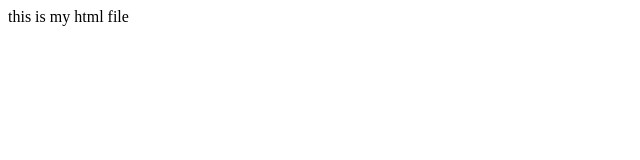
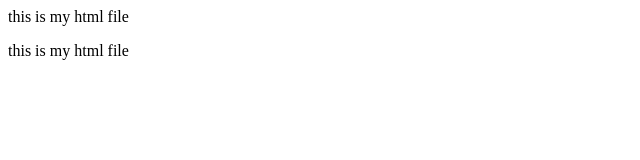
Before and after one commit to mohammedmajeedkhan-lgtm/maj-project, a plain HTML site: page index.html in a window 1280 px wide. Shown: the whole page, without its empty margins (0-640 px from the left). Drawn offline with Linux system fonts and the light colour scheme.

Commit message:
new commit

```diff
--- a/index.html
+++ b/index.html
@@ -1 +1,2 @@
 <p>this is my html file</p>
+<p>this is my html file</p>
```
